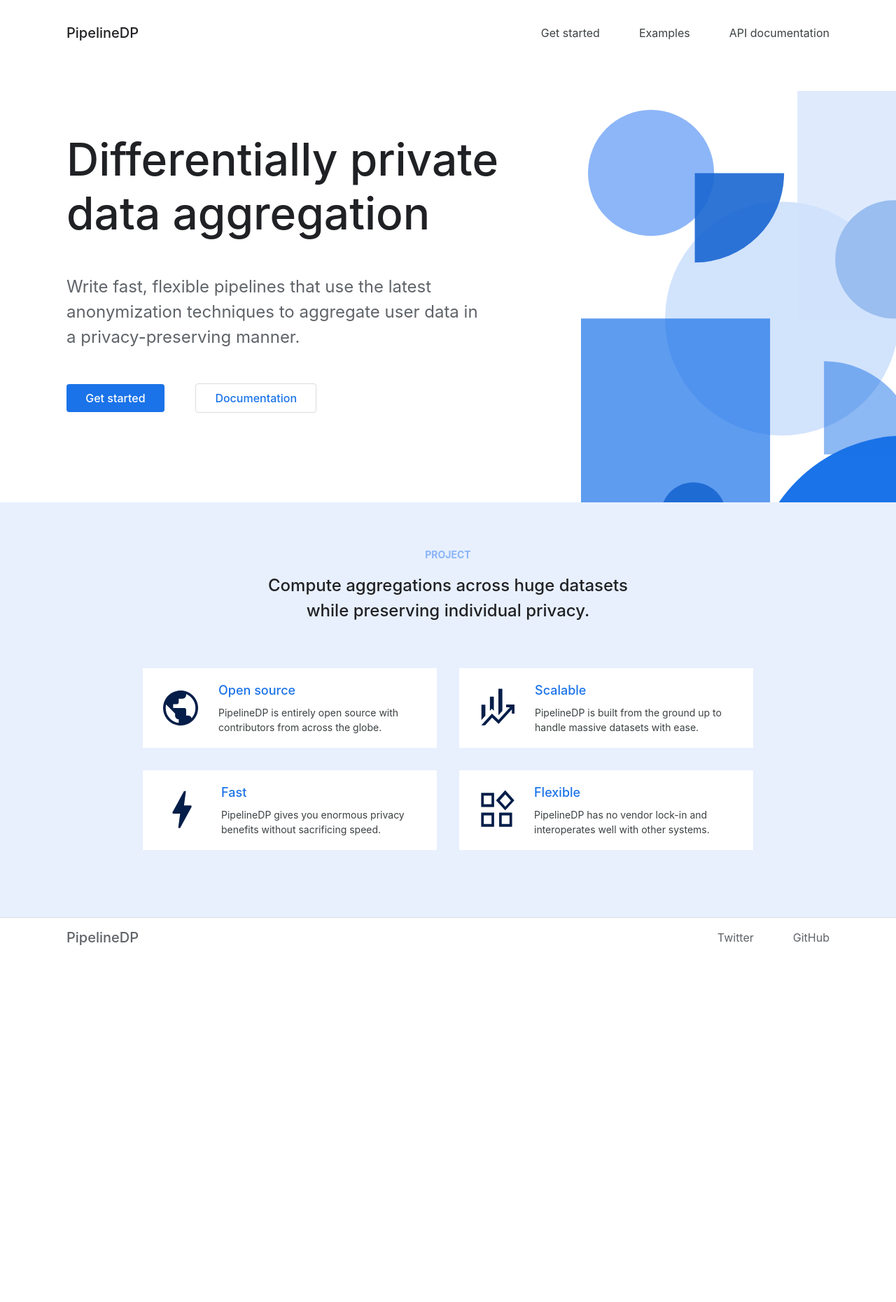
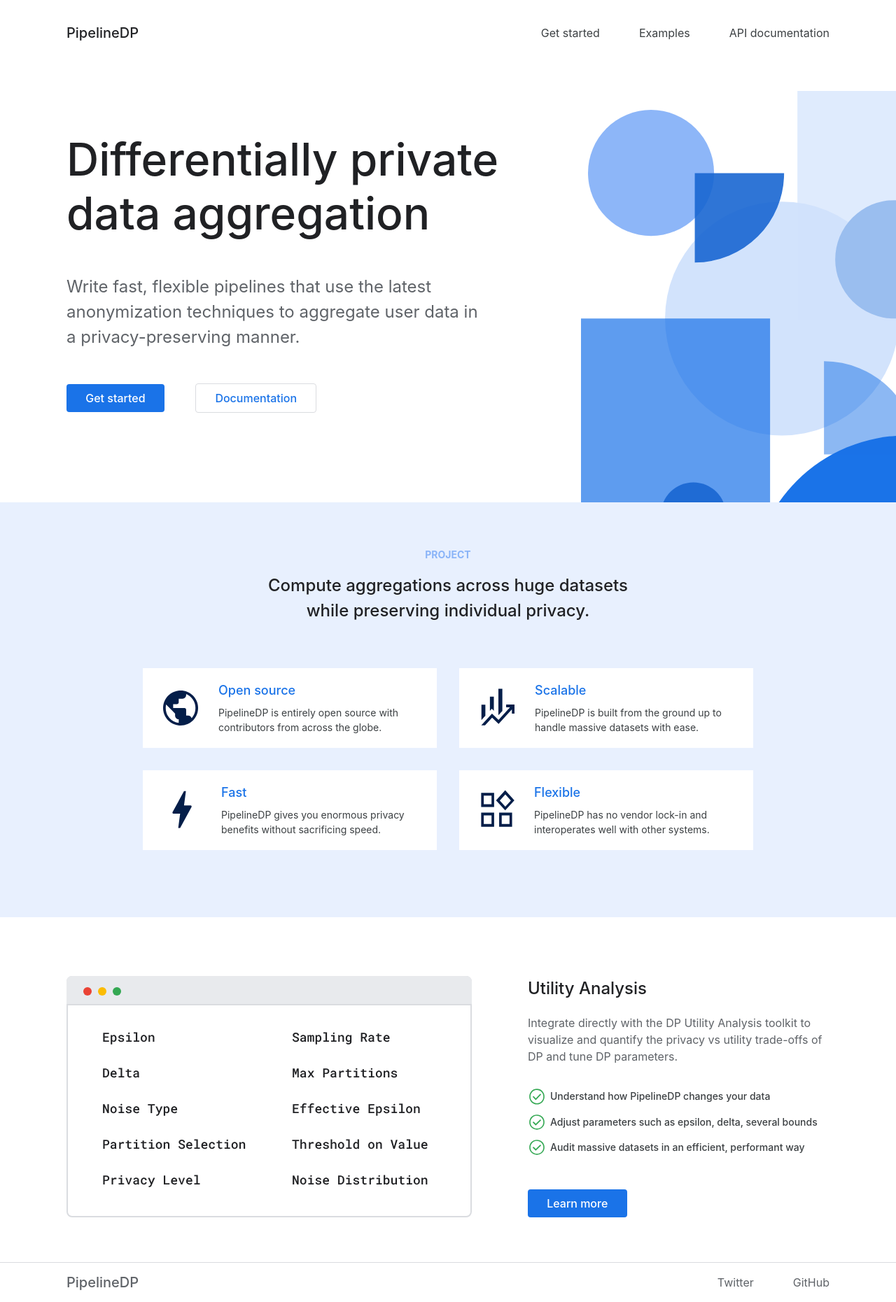
Before and after one commit to OpenMined/PipelineDP, a Jekyll site: the page built from index.html, in a window 1280 px wide. Shown: the whole page at 70% size. Built offline with Jekyll 4.4.1, drawn with Linux system fonts in a browser that asks for light colours; before the commit the page ends 1368 px from its top, so only the background shows below that.

Commit message:
Create home page feature on utility analysis

```diff
--- /dev/null
+++ b/_sass/components/_feature.scss
@@ -0,0 +1,42 @@
+/* Feature */
+
+.c-feature {
+  align-items: flex-end;
+  display: flex;
+  flex-flow: row nowrap;
+  justify-content: space-between;
+  padding-bottom: 4rem;
+  padding-top: 4rem;
+  width: 100%;
+
+  &__image {
+    margin-right: 5rem;
+  }
+
+  &__title {
+    color: #202124;
+    font-size: 1.5rem;
+    font-weight: 500;
+  }
+
+  &__description {
+    color: #5f6368;
+  }
+
+  &__list {
+    margin: 2rem 0 3rem;
+    padding: 0;
+  }
+
+  &__item {
+    background-image: url(../images/checkmark.svg);
+    background-repeat: no-repeat;
+    color: #3c4043;
+    font-size: 0.875rem;
+    font-weight: 500;
+    line-height: 1.8;
+    list-style-type: none;
+    margin-bottom: 0.7rem;
+    padding-left: 2rem;
+  }
+}
--- a/assets/css/style.scss
+++ b/assets/css/style.scss
@@ -10,6 +10,7 @@
 // Components
 @import "components/banner";
 @import "components/button";
+@import "components/feature";
 @import "components/footer";
 @import "components/header";
 @import "components/hero";
--- a/index.html
+++ b/index.html
@@ -46,3 +46,16 @@
     </ul>
   </div>
 </section>
+<section class="o-wrapper c-feature">
+  <img class="c-feature__image" src="{{ "/assets/images/utility-analysis.svg" | relative_url }}" alt="">
+  <div>
+    <h2 class="c-feature__title">Utility Analysis</h2>
+    <p class="c-feature__description">Integrate directly with the DP Utility Analysis toolkit to visualize and quantify the privacy vs utility trade-offs of DP and tune DP parameters.</p>
+    <ul class="c-feature__list">
+      <li class="c-feature__item">Understand how PipelineDP changes your data</li>
+      <li class="c-feature__item">Adjust parameters such as epsilon, delta, several bounds</li>
+      <li class="c-feature__item">Audit massive datasets in an efficient, performant way</li>
+    </ul>
+    <a class="c-button c-button--primary" href="https://github.com/OpenMined/PipelineDP/tree/main/utility_analysis">Learn more</a>
+  </div>
+</section>
```
Also changed, not shown: assets/images/checkmark.svg (added), assets/images/utility-analysis.svg (added).
